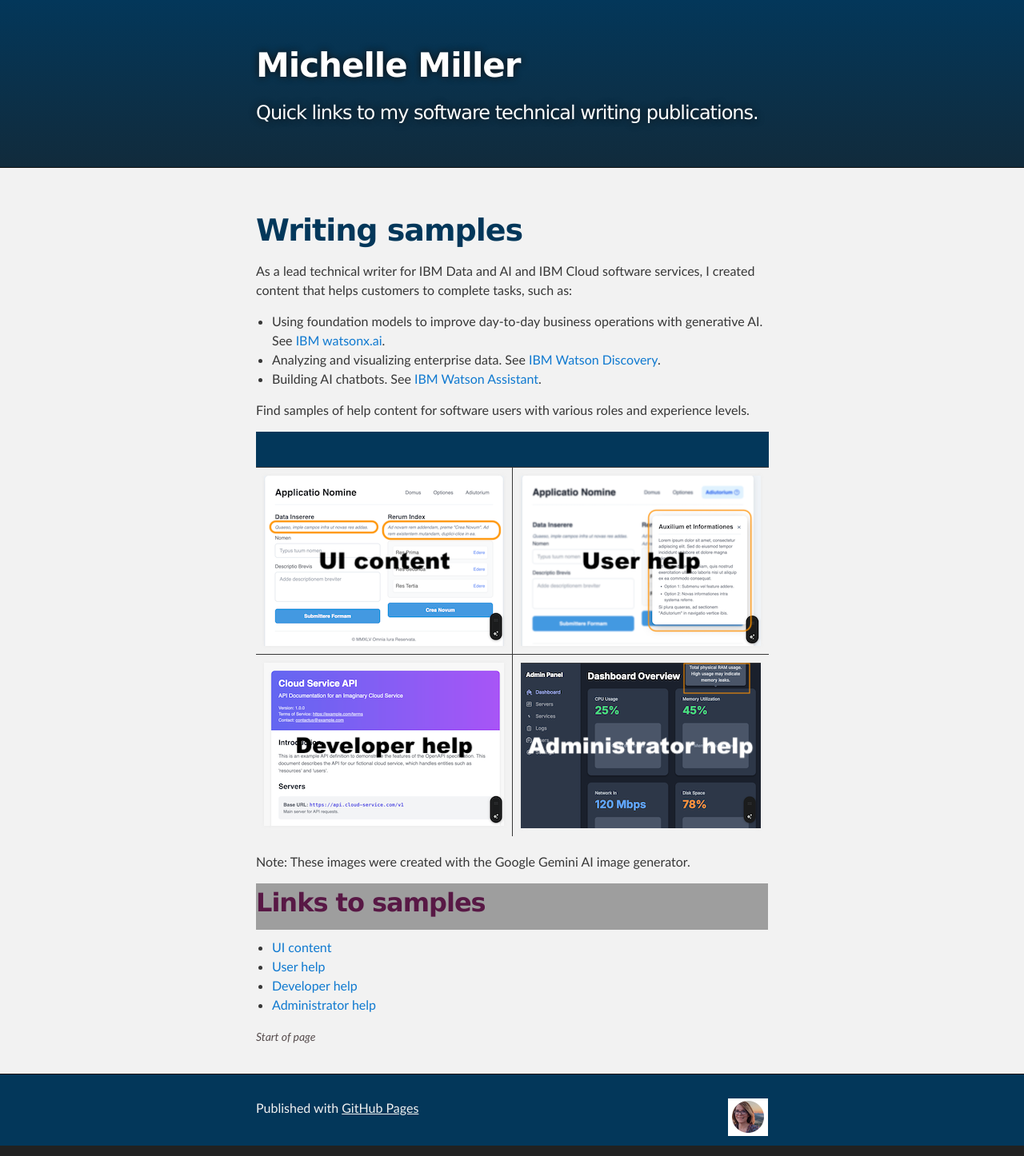
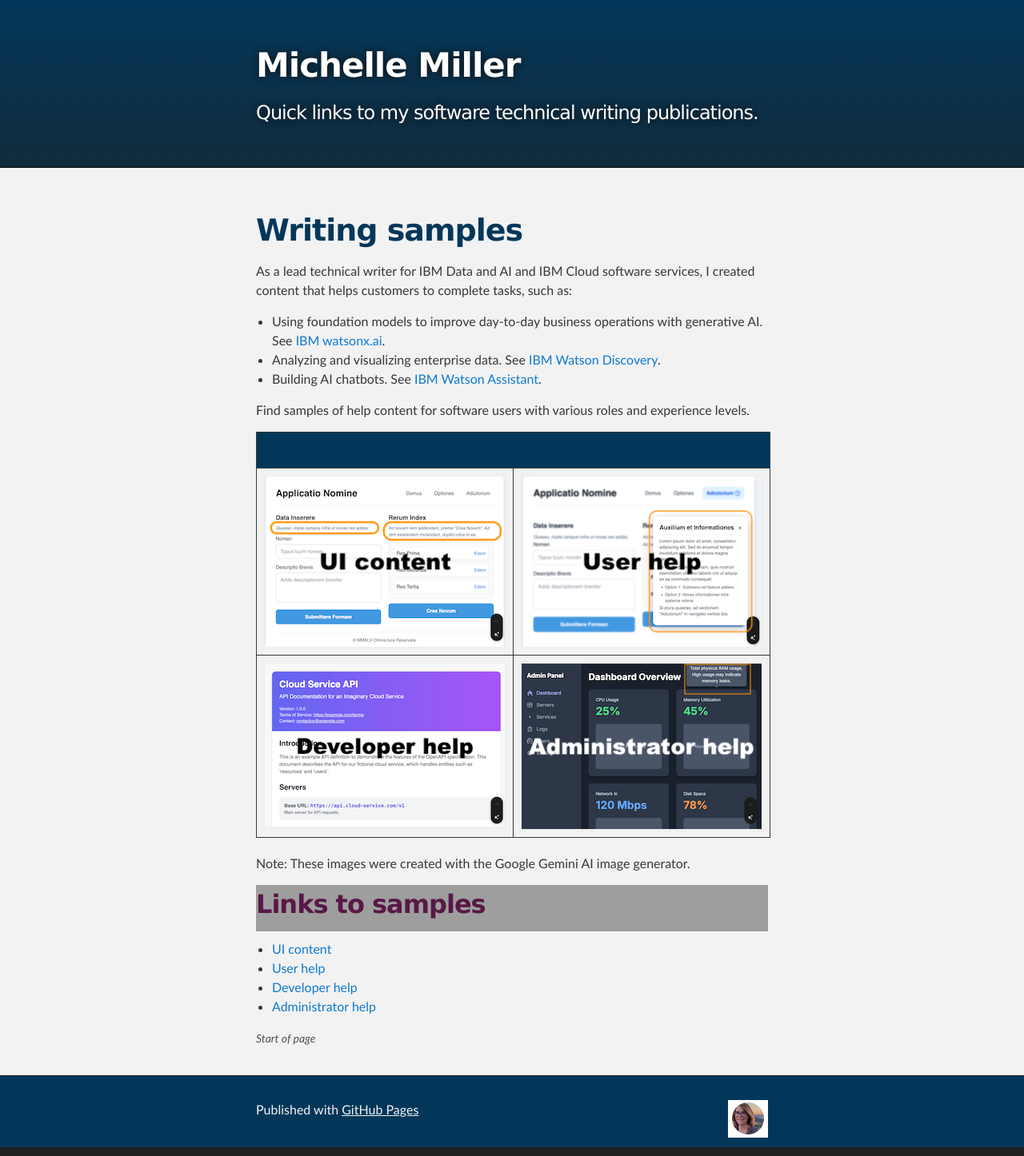
Before and after one commit to michelle-miller/michelle-miller.github.io, a Jekyll site: the page built from index.md, in a window 1280 px wide. Shown: the whole page at 80% size. Built offline with Jekyll 4.4.1, drawn with Linux system fonts in a browser that asks for light colours; our own code applies the rules of GitHub Pages for plain Markdown files; grey boxes are pictures that could not be loaded.

Commit message:
removing style from home page

```diff
--- a/index.md
+++ b/index.md
@@ -12,7 +12,6 @@ Find samples of help content for software users with various roles and experienc
 |-|-|
 |  [![UI content: Image of a dummy software user interface page with inline UI help content](images/ui-content.png)](ui-content.html) | [![User help: Image of a dummy user help window that is displayed in front of a software user interface page.](images/user-help.png)](user-help.html)|
 | [![Developer help: Image of a dummy REST API reference page](images/dev-help.png)](developer-help.html) | [![Administrator help: Image of a dummy system administrator's dashboard with tooltip help](images/admin-help.png)](administrator-help.html) |
-{: .tableimg}
 
 Note: These images were created with the Google Gemini AI image generator.
 
```
